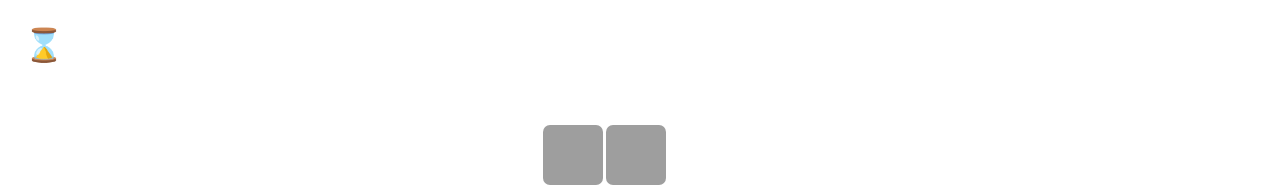
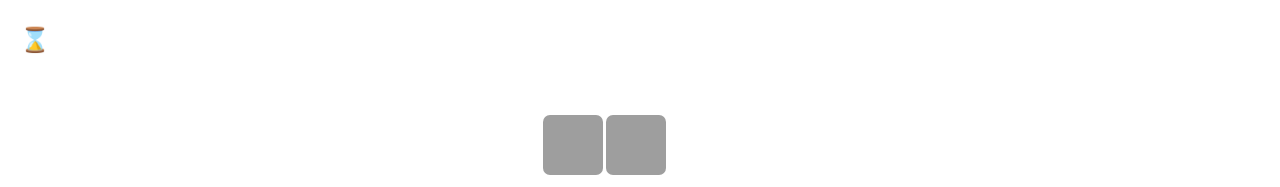
Before and after one commit to shivanidotsingh/familytree, a plain HTML site: page index.html in a window 1280 px wide. Shown: the top 187 px of the page. Drawn offline with nearby package versions, Linux system fonts and the light colour scheme; grey boxes are pictures that could not be loaded.

Commit message:
Update index.html

```diff
--- a/index.html
+++ b/index.html
@@ -9,7 +9,7 @@
 </head>
 <body>
   <br>
-  <a href="https://shivanidotsingh.github.io/familytime/index.html" style="text-decoration: none"> <font size="6pt">&nbsp; ⌛</font></a>
+  <a href="https://shivanidotsingh.github.io/familytime/index.html" style="text-decoration: none"> <font size="5pt">&nbsp; ⌛</font></a>
 <!-- partial:index.partial.html -->
 <div class="body genealogy-body genealogy-scroll">
     <div class="genealogy-tree">
```
